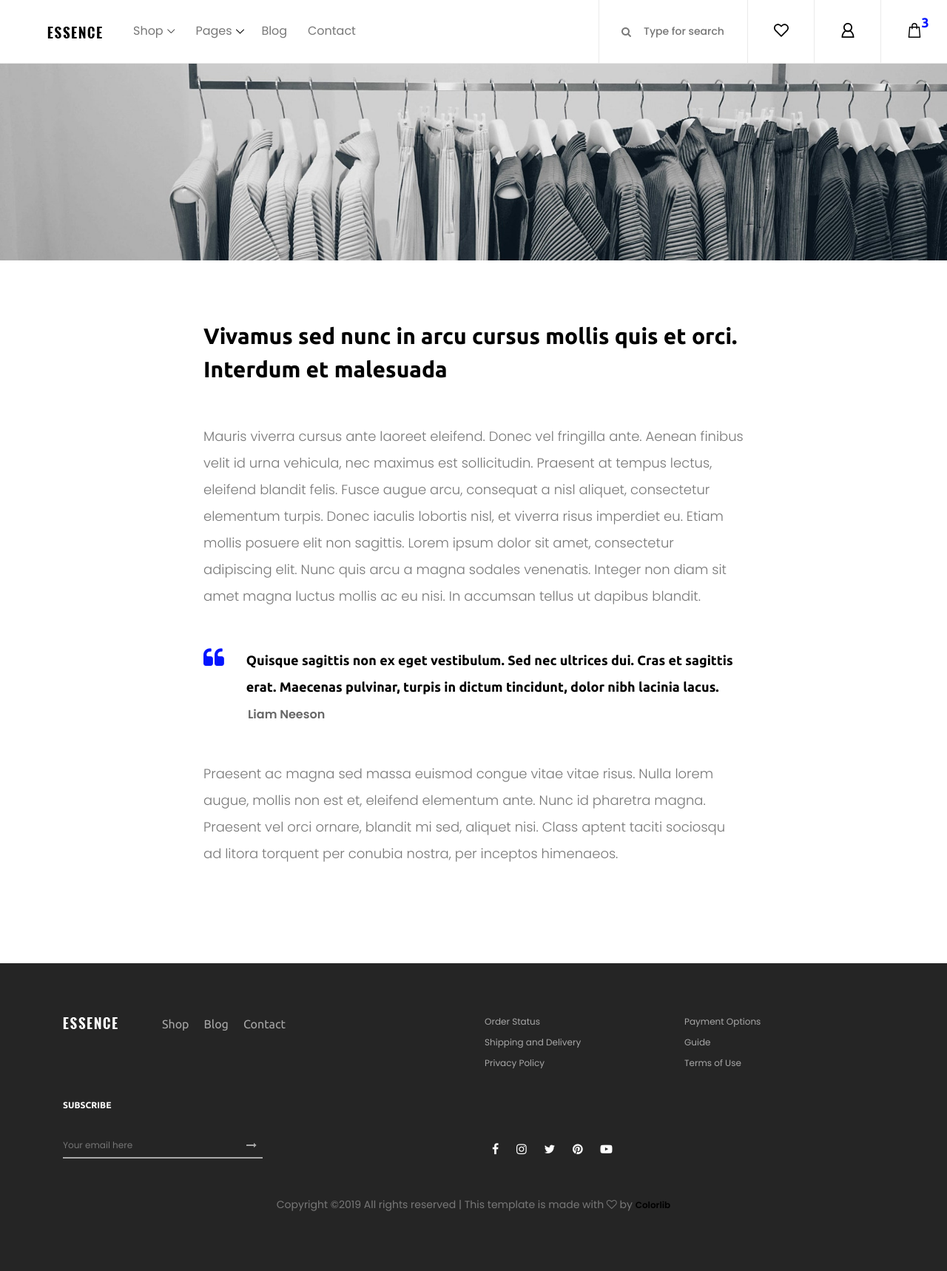
After one commit to marush-in/ec, a Django app: page /guide/ in a window 1280 px wide. The commit adds this page. Shown: the whole page at 74% size. Run offline with Django 3.2, Linux system fonts and the light colour scheme; some libraries are stand-ins or nearby versions; some web fonts are replaced.

Commit message:
ユーザーガイドの追加

```diff
--- a/app/shop/urls.py
+++ b/app/shop/urls.py
@@ -5,4 +5,5 @@ app_name = 'shop'
 
 urlpatterns = [
     path('', views.index, name='index'),
+    path('guide/', views.guide, name='guide'),
 ]
--- a/app/shop/views.py
+++ b/app/shop/views.py
@@ -3,3 +3,7 @@ from django.shortcuts import render
 
 def index(request):
     return render(request, 'shop/index.html')
+
+
+def guide(request):
+    return render(request, 'shop/guide.html')
--- a/app/templates/base.html
+++ b/app/templates/base.html
@@ -217,7 +217,7 @@
                 <li><a href="#">Order Status</a></li>
                 <li><a href="#">Payment Options</a></li>
                 <li><a href="#">Shipping and Delivery</a></li>
-                <li><a href="#">Guides</a></li>
+                <li><a href="{% url 'shop:guide' %}">Guide</a></li>
                 <li><a href="#">Privacy Policy</a></li>
                 <li><a href="#">Terms of Use</a></li>
               </ul>
--- /dev/null
+++ b/app/templates/shop/guide.html
@@ -0,0 +1,39 @@
+{% extends 'base.html' %}
+
+{% block title %}{% endblock %}
+{% block description %}{% endblock %}
+{% block og_title %}{% endblock %}
+{% block og_description %}{% endblock %}
+{% block ogp_type %}website{% endblock %}
+{% block og_url %}{% endblock %}
+{% block og_image %}{% endblock %}
+{% block tw_description %}{% endblock %}
+{% block tw_image %}{% endblock %}
+
+{% block content %}
+  {% load static %}
+  <div class="single-blog-wrapper">
+    <!-- Single Blog Post Thumb -->
+    <div class="single-blog-post-thumb">
+      <img src="{% static 'img/bg-img/bg-8.jpg' %}" alt="">
+    </div>
+    <div class="container">
+      <div class="row justify-content-center">
+        <div class="col-12 col-md-8">
+          <div class="regular-page-content-wrapper section-padding-80">
+            <div class="regular-page-text">
+              <h2>Vivamus sed nunc in arcu cursus mollis quis et orci. Interdum et malesuada</h2>
+              <p>Mauris viverra cursus ante laoreet eleifend. Donec vel fringilla ante. Aenean finibus velit id urna vehicula, nec maximus est sollicitudin. Praesent at tempus lectus, eleifend blandit felis. Fusce augue arcu, consequat a nisl aliquet, consectetur elementum turpis. Donec iaculis lobortis nisl, et viverra risus imperdiet eu. Etiam mollis posuere elit non sagittis. Lorem ipsum dolor sit amet, consectetur adipiscing elit. Nunc quis arcu a magna sodales venenatis. Integer non diam sit amet magna luctus mollis ac eu nisi. In accumsan tellus ut dapibus blandit.</p>
+              <blockquote>
+                <h6><i class="fa fa-quote-left" aria-hidden="true"></i> Quisque sagittis non ex eget vestibulum. Sed nec ultrices dui. Cras et sagittis erat. Maecenas pulvinar, turpis in dictum tincidunt, dolor nibh lacinia lacus.</h6>
+                <span>Liam Neeson</span>
+              </blockquote>
+              <p>Praesent ac magna sed massa euismod congue vitae vitae risus. Nulla lorem augue, mollis non est et, eleifend elementum ante. Nunc id pharetra magna. Praesent vel orci ornare, blandit mi sed, aliquet nisi. Class aptent taciti sociosqu ad litora torquent per conubia nostra, per inceptos himenaeos.</p>
+            </div>
+          </div>
+        </div>
+      </div>
+    </div>
+  </div>
+  <!-- ##### Blog Wrapper Area End ##### -->
+{% endblock %}
```
